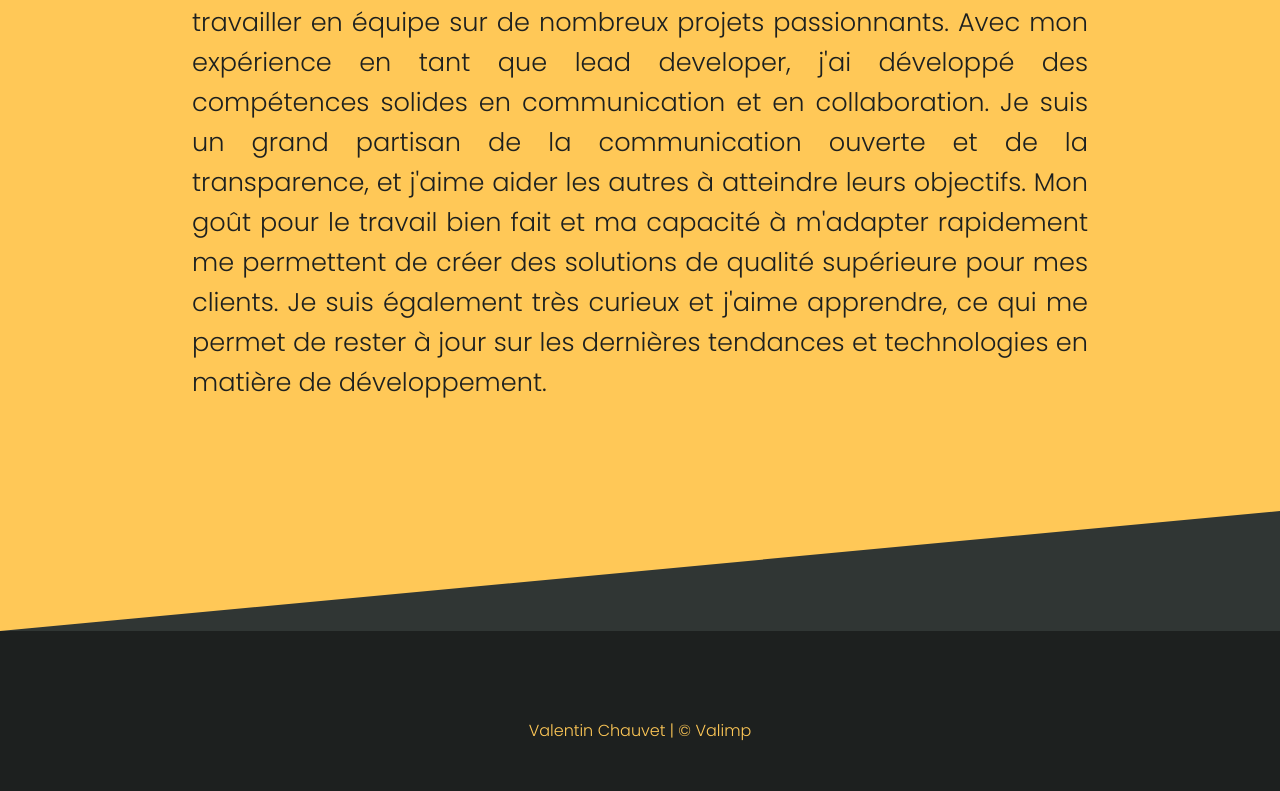
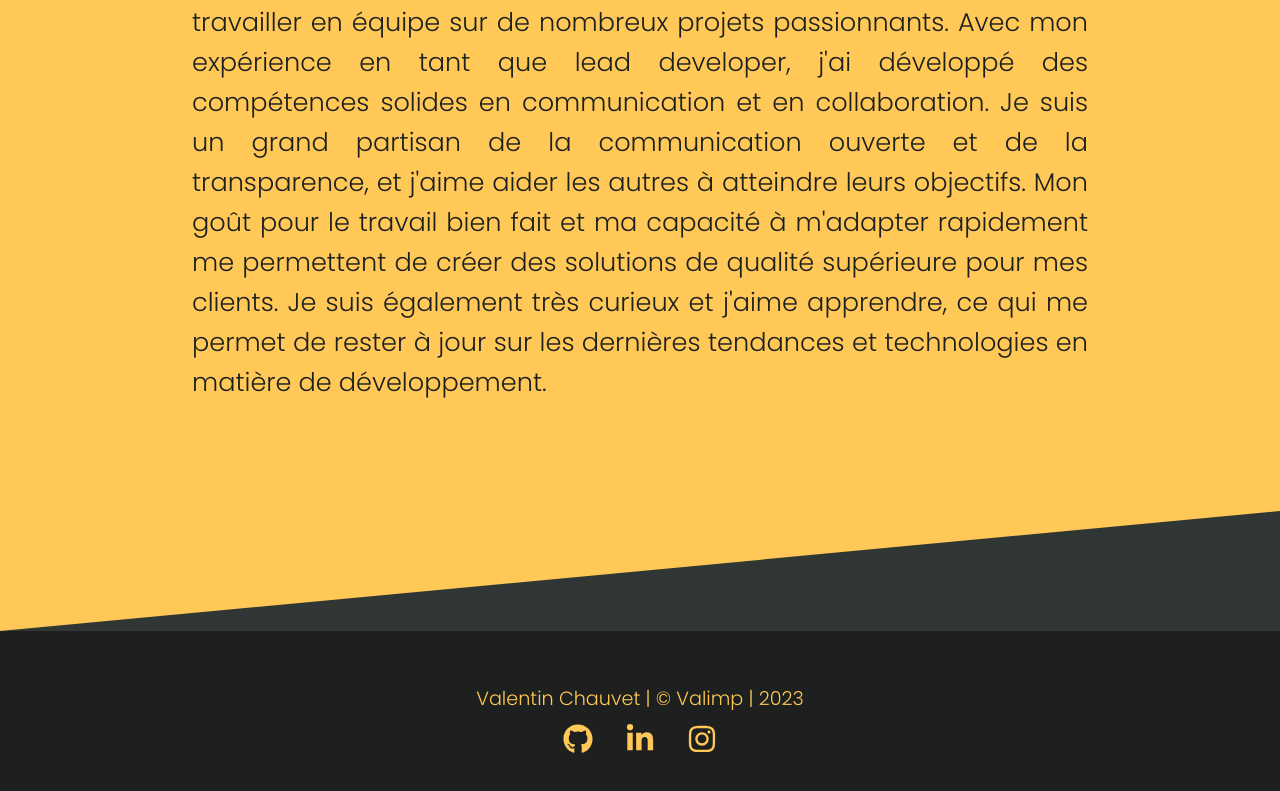
Before and after one commit to Valimp/PortfolioV2, a React (Create React App) app: page / in a window 1280 px wide. Shown: the part 2431-3222 px from the top of the page. Built offline with nearby package versions, Linux system fonts and the light colour scheme.

Commit message:
IconButton - V1

```diff
--- a/src/components/Footer/Footer.css
+++ b/src/components/Footer/Footer.css
@@ -8,6 +8,7 @@
 
 .footer-container {
     font-family: var(--font);
+    font-size: 1.5vw;
     height: 150px;
     background-color: var(--backgroud-color);
     color: var(--font-color);
@@ -23,14 +24,3 @@
     justify-content: space-around;
     align-items: center;
 }
-
-.network-button {
-    width: 50px;
-    height: 50px;
-    border: none;
-    background-color: transparent;
-}
-
-.network-button:hover {
-    background-color: red;
-}
--- a/src/components/Footer/Footer.js
+++ b/src/components/Footer/Footer.js
@@ -1,9 +1,16 @@
+import IconButton from '../IconButton/IconButton'
 import './Footer.css'
+import { FaGithub, FaLinkedinIn, FaInstagram } from 'react-icons/fa'
 
 export default function Footer() {
     return (
         <footer className='footer-container'>
-            <p>	 Valentin Chauvet | &copy; Valimp </p>
+            <p>	 Valentin Chauvet | &copy; Valimp | 2023 </p>
+            <div className='network-buttons'>
+                <IconButton buttonURL={ 'https://github.com/Valimp' } icon={ FaGithub } size={ 30 } color={ '#ffc857' } hoverColor={ '#D33F49' } />
+                <IconButton buttonURL={ 'https://www.linkedin.com/in/valentin-chauvet-702788232/' } icon={ FaLinkedinIn } size={ 30 } color={ '#ffc857' } hoverColor={ '#D33F49' } />
+                <IconButton buttonURL={ 'https://www.instagram.com/valimpmotodev/' } icon={ FaInstagram } size={ 30 } color={ '#ffc857' } hoverColor={ '#D33F49' } />
+            </div>
         </footer>
     )
 }
--- /dev/null
+++ b/src/components/IconButton/IconButton.js
@@ -0,0 +1,36 @@
+import './IconButton.css'
+
+import { useState } from 'react'
+import { Link } from 'react-router-dom'
+
+/* props: buttonURL, size, color, hoverColor, Icon */
+
+export default function IconButton( props ) {
+
+    const [ isHover, setIsHover ] = useState(false)
+    const Icon = props.icon
+    const linkContainerStyle = {
+        margin: '1rem',
+        transition: 'transform 150ms ease-in-out, color 75ms ease-in-out',
+        transitionDelay: '0, 75ms'
+    }
+    const linkContainerStyleHover = {
+        margin: '1rem',
+        transform: 'scale(1.2)',
+        transition: 'transform 150ms ease-in-out, color 75ms ease-in-out',
+        transitionDelay: '0, 150ms'
+    }
+
+    function handleMouseEnter() {
+        setIsHover(true)
+    }
+    function handleMouseLeave() {
+        setIsHover(false)
+    }
+
+    return (
+        <Link style={ isHover ? linkContainerStyleHover : linkContainerStyle } className='link-container' to={ props.buttonURL } onMouseEnter={ handleMouseEnter } onMouseLeave={ handleMouseLeave } >
+            <Icon size={ props.size } color={ isHover ? `${ props.hoverColor }` : `${ props.color }` } />
+        </Link>
+    )
+}
```
Also changed, not shown: src/components/IconButton/IconButton.css (added).
